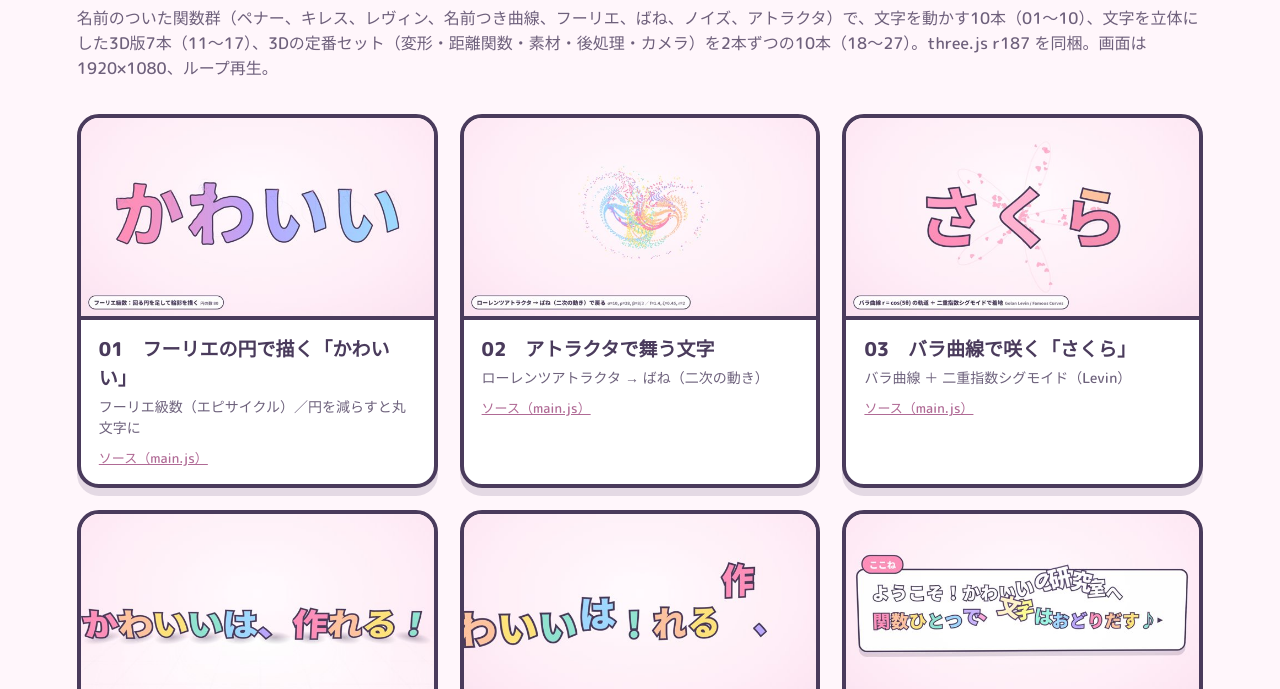
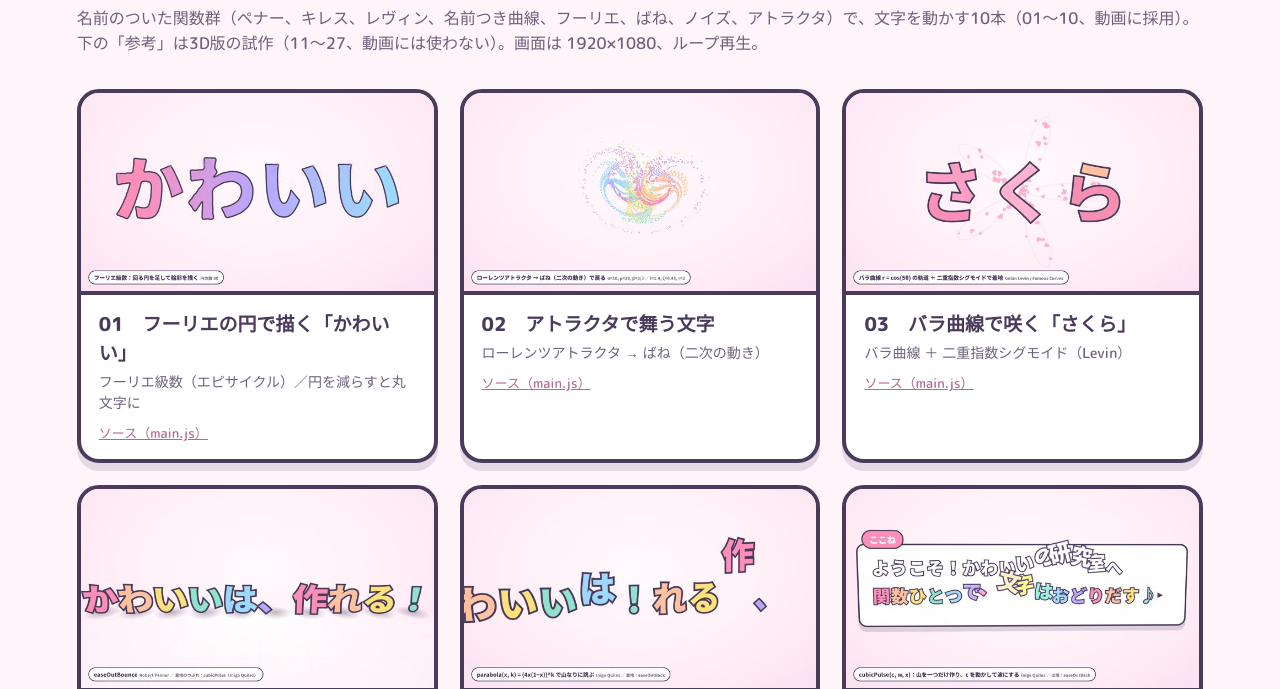
Before and after one commit to akaiteto/nature-motion, a plain HTML site: page fx/index.html in a window 1280 px wide. Shown: the part 110-799 px from the top of the page. Drawn offline with Linux system fonts and the light colour scheme.

Commit message:
fx gallery: show adopted 01-10; move 3D prototypes 11-27 to a collapsed reference section
Co-Authored-By: Claude Opus 5.5 <noreply@anthropic.com>
Claude-Session: https://claude.ai/code/session_01FbyHxxAGdAzSCbigRb2N9c

```diff
--- a/fx/index.html
+++ b/fx/index.html
@@ -2,7 +2,7 @@
 <html lang="ja">
 <meta charset="utf-8">
 <meta name="viewport" content="width=device-width,initial-scale=1">
-<title>関数でかわいく動く文字 — 27本</title>
+<title>関数でかわいく動く文字 — 10本</title>
 <style>
   @import url('https://fonts.googleapis.com/css2?family=M+PLUS+Rounded+1c:wght@500;800&display=swap');
   body { margin: 0; background: #fff6fb; color: #4a3b5c; font-family: "M PLUS Rounded 1c", sans-serif; }
@@ -20,9 +20,10 @@
 <body>
 <header>
   <h1>関数でかわいく動く文字</h1>
-  <p>名前のついた関数群（ペナー、キレス、レヴィン、名前つき曲線、フーリエ、ばね、ノイズ、アトラクタ）で、文字を動かす10本（01〜10）、文字を立体にした3D版7本（11〜17）、3Dの定番セット（変形・距離関数・素材・後処理・カメラ）を2本ずつの10本（18〜27）。three.js r187 を同梱。画面は 1920×1080、ループ再生。</p>
+  <p>名前のついた関数群（ペナー、キレス、レヴィン、名前つき曲線、フーリエ、ばね、ノイズ、アトラクタ）で、文字を動かす10本（01〜10、動画に採用）。下の「参考」は3D版の試作（11〜27、動画には使わない）。画面は 1920×1080、ループ再生。</p>
 </header>
 <div class="grid" id="grid"></div>
+<details style="padding:0 6vw 60px"><summary style="cursor:pointer;font-weight:800">参考：3D版の試作（11〜27、不採用）</summary><div class="grid" id="grid3d" style="padding:20px 0 0;opacity:.75"></div></details>
 <script>
 const items = [
   ['01-fourier-maru', 'フーリエの円で描く「かわいい」', 'フーリエ級数（エピサイクル）／円を減らすと丸文字に'],
@@ -53,9 +54,12 @@ const items = [
   ['26-dolly-zoom', '【カメラ】めまいショット', 'ドリーズーム：近づきながら画角を広げる'],
   ['27-rack-focus', '【カメラ】ピント送りとホイップパン', 'BokehPass ＋ AfterimagePass'],
 ];
-document.getElementById('grid').innerHTML = items.map(([d, t, f]) => `
+const card = ([d, t, f]) => `
   <div class="card"><a class="view" href="${d}/index.html"><img src="thumbs/${d}.jpg" alt=""><div class="t">${d.slice(0, 2)}　${t}</div><div class="f">${f}</div></a>
-  <a class="src" href="${d}/main.js">ソース（main.js）</a></div>`).join('');
+  <a class="src" href="${d}/main.js">ソース（main.js）</a></div>`
+const html = items => items.map(card).join('');
+document.getElementById('grid').innerHTML = html(items.slice(0, 10));
+document.getElementById('grid3d').innerHTML = html(items.slice(10));
 </script>
 </body>
 </html>
```
